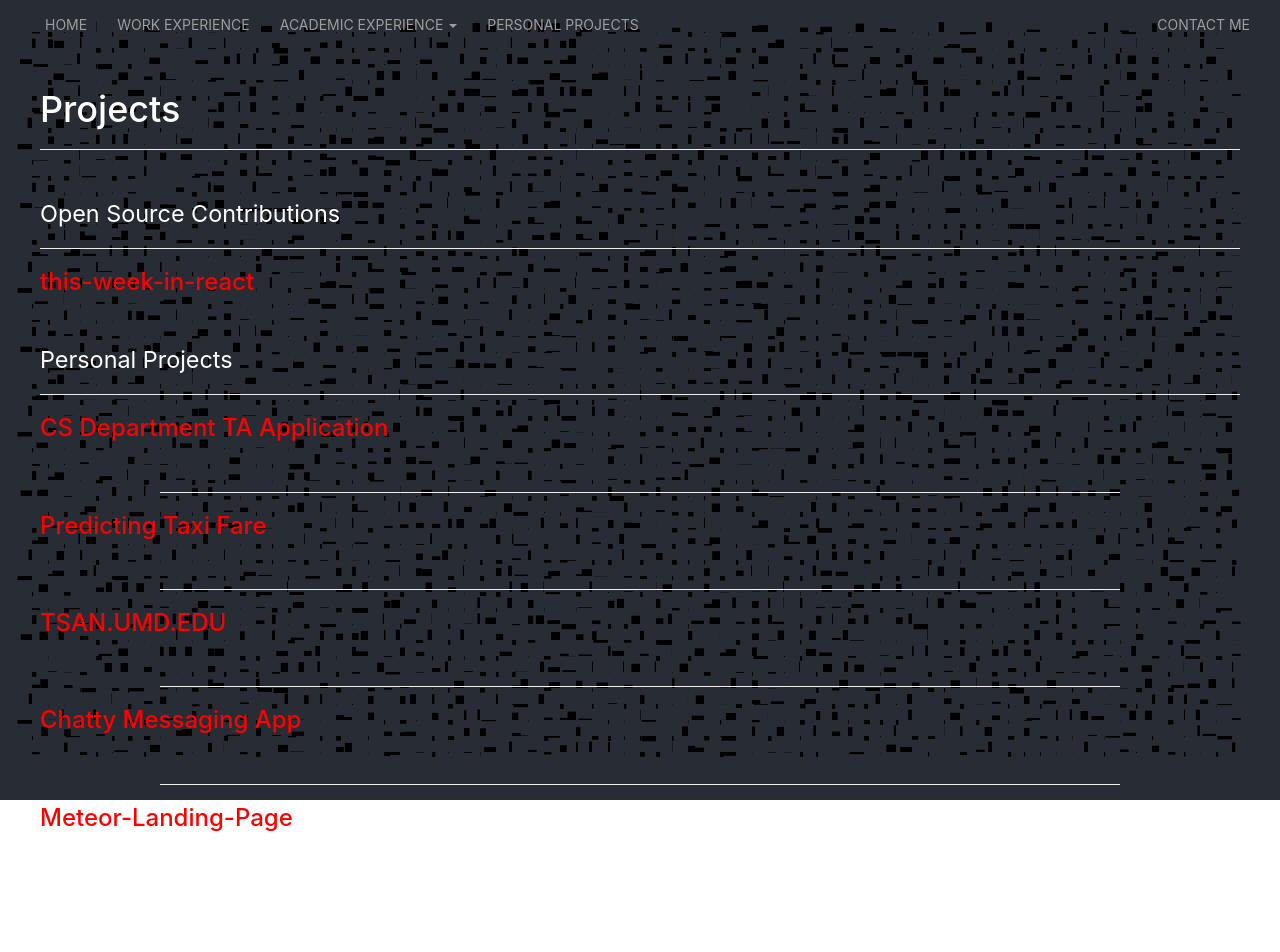
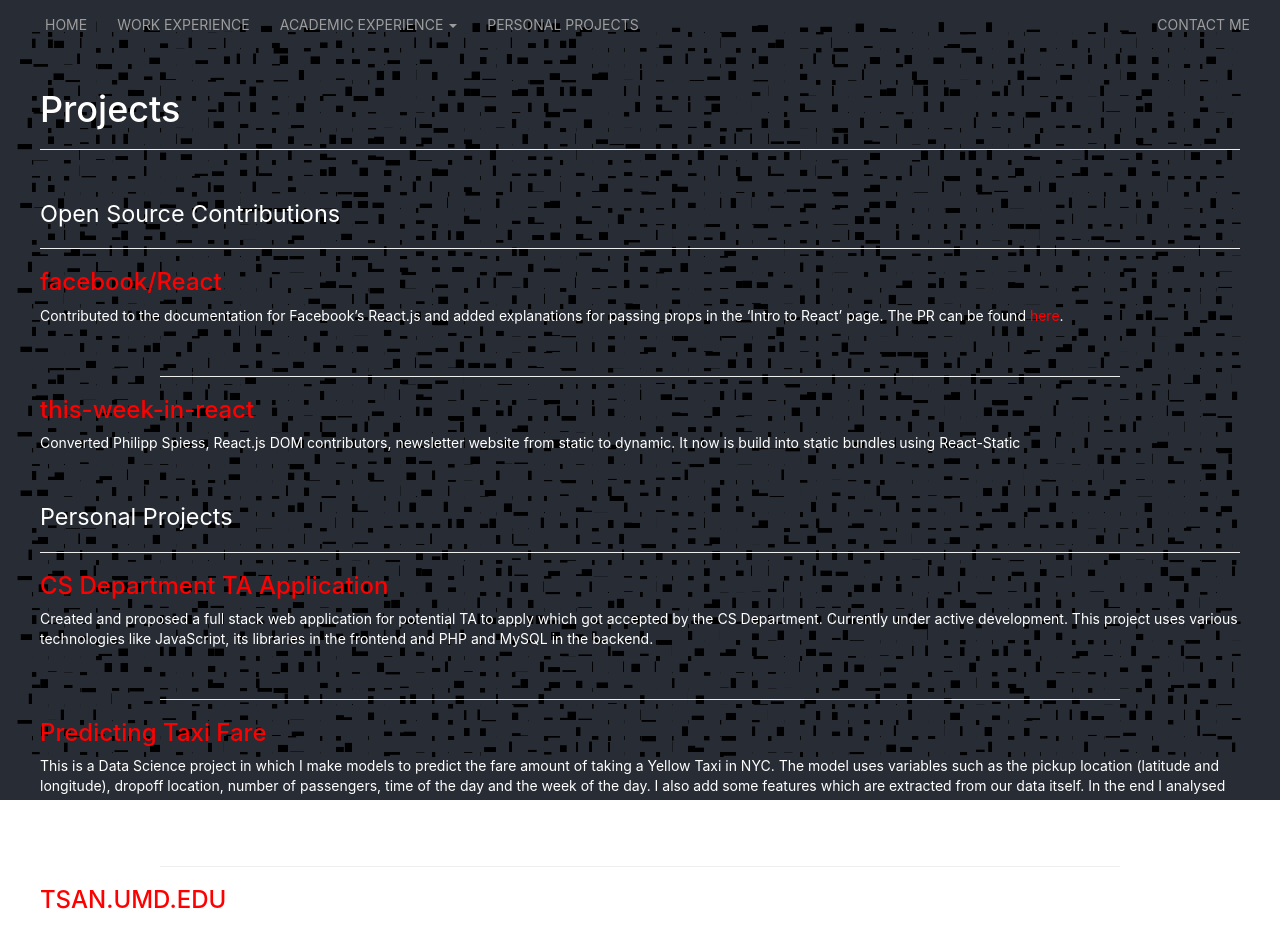
Before and after one commit to Apoorv-Mittal/Apoorv-Mittal.github.io, a React (Create React App) app: page /Projects in a window 1280 px wide. Shown: the top 952 px of the page. Before the commit the page ends 881 px from the top, so only its background shows below. Built offline with nearby package versions, Linux system fonts and the light colour scheme.

Commit message:
Added description to the Project page

```diff
--- a/src/Components/Projects/Projects.js
+++ b/src/Components/Projects/Projects.js
@@ -12,10 +12,20 @@ import { PageHeader } from 'react-bootstrap';
         </PageHeader>
 
         <h3>
+            <a href = 'https://github.com/facebook/react'>
+            facebook/React
+            </a>
+        </h3>
+        <p>Contributed to the documentation for Facebook’s React.js and added explanations for passing props in the ‘Intro to React’ page. The PR can be found <a href='https://github.com/facebook/react/pull/10190'>here</a>.</p>
+
+        <div style={{borderBottom: '1px solid #eee', width: '80%', margin: '0 auto', padding: '20px 0px'}}/>
+
+        <h3>
             <a href = 'https://github.com/philipp-spiess/this-week-in-react'>
             this-week-in-react
             </a>
         </h3>
+        <p>Converted Philipp Spiess, React.js DOM contributors, newsletter website from static to dynamic. It now is build into static bundles using React-Static</p>
 
         <PageHeader>
             <small style={{color:'white'}}>Personal Projects</small>
@@ -28,7 +38,7 @@ import { PageHeader } from 'react-bootstrap';
         </h3>
 
         <p>
-
+        Created and proposed a full stack web application for potential TA to apply which got accepted by the CS Department. Currently under active development. This project uses various technologies like JavaScript, its libraries in the frontend and PHP and MySQL in the backend.
         </p>
 
         <div style={{borderBottom: '1px solid #eee', width: '80%', margin: '0 auto', padding: '20px 0px'}}/>
@@ -40,6 +50,7 @@ import { PageHeader } from 'react-bootstrap';
         </h3>
 
         <p>
+        This is a Data Science project in which I make models to predict the fare amount of taking a Yellow Taxi in NYC. The model uses variables such as the pickup location (latitude and longitude), dropoff location, number of passengers, time of the day and the week of the day. I also add some features which are extracted from our data itself. In the end I analysed which features were considered the best.
 
         </p>
 
@@ -52,7 +63,7 @@ import { PageHeader } from 'react-bootstrap';
         </h3>
 
         <p>
-
+        Created tsan.umd.edu for the Telecommunication program of UMD. Proposed it to the Student President for TSAN, who accepted and is currently deployed. This project is made in the Content Management System called, Blogger.
         </p>
 
         <div style={{borderBottom: '1px solid #eee', width: '80%', margin: '0 auto', padding: '20px 0px'}}/>
@@ -64,7 +75,7 @@ import { PageHeader } from 'react-bootstrap';
         </h3>
 
         <p>
-
+        Used JavaScript, and Socket.io to make an online messaging app, which uses Node.js to on the server side and uses socket.io as web socket providing lightweight bidirectional real-time communication
         </p>
 
         <div style={{borderBottom: '1px solid #eee', width: '80%', margin: '0 auto', padding: '20px 0px'}}/>
@@ -76,7 +87,7 @@ import { PageHeader } from 'react-bootstrap';
         </h3>
 
         <p>
-
+        The page is made by HTML, CSS and JavaScript with the visualization done by using D3.js and D3's queue. The page takes data from the NASA's website (as a JSON) file and maps it on the world map. The real challenge was to make a world by th use of a JSON file and then plotting the landings by using another JSON file. The queue allowed to read 2 JSON files at once and draw the map of the world and map the points on it simultaneously.
         </p>
 
 
```
